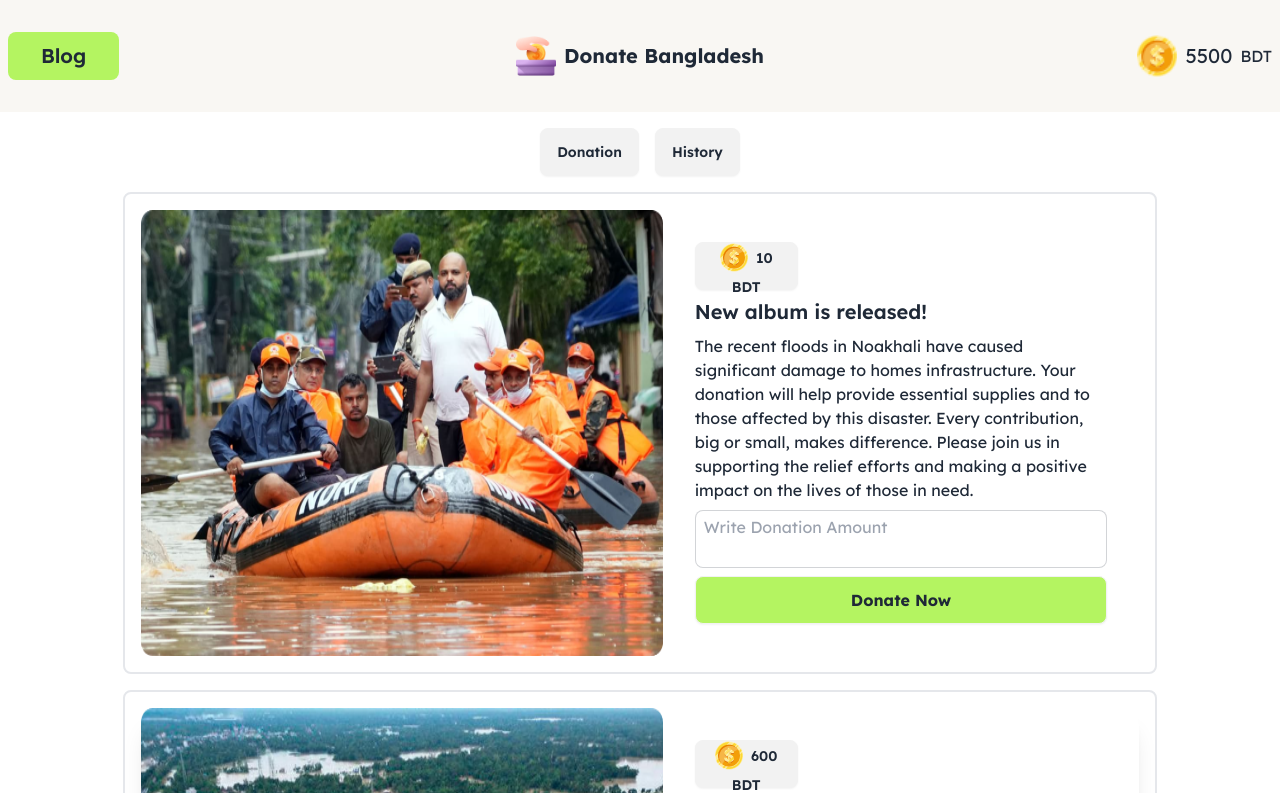
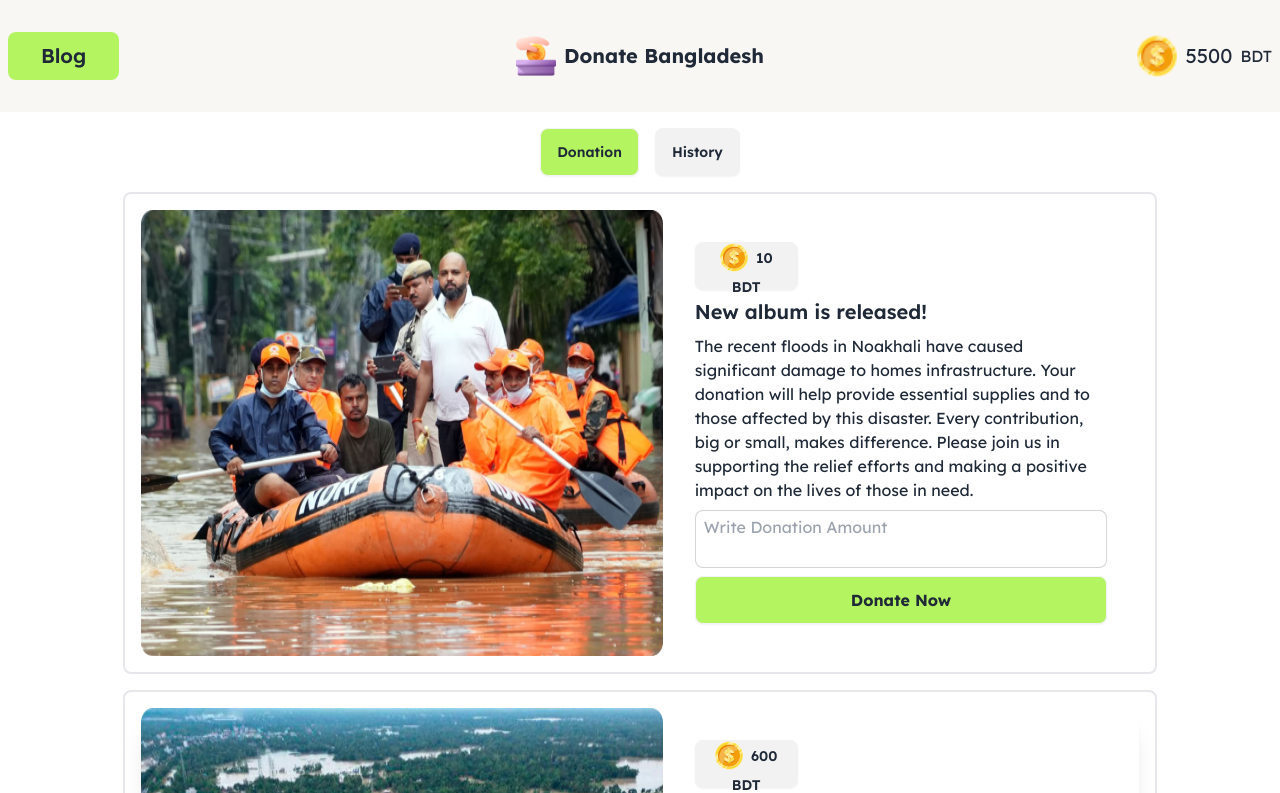
Before and after one commit to Esmot-ara-lajuk/assignment-5, a plain HTML site: page index.html in a window 1280 px wide. Both pictures are taken after a click on the button "Donation". Shown: the top 793 px of the page. Drawn offline with nearby package versions, Linux system fonts and the light colour scheme.

Commit message:
added active button

```diff
--- a/index.css
+++ b/index.css
@@ -2,3 +2,10 @@
   font-family: "Lexend", sans-serif;
   font-optical-sizing: auto;
 }
+
+.primary-button:hover{
+  background-color: #98d942;
+}
+.active{
+  background-color: #B4F461;
+}
--- a/index.html
+++ b/index.html
@@ -47,8 +47,8 @@
         <!-- End Navbar -->
         <!-- Button start -->
         <div class="flex justify-center gap-4 my-4">
-            <button id="donation-page" class="btn btn-donation">Donation</button>
-            <button id="donation-history" class="btn btn-history">History</button>
+            <button id="donation-page" class="btn primary-button">Donation</button>
+            <button id="donation-history" class="btn primary-button">History</button>
         </div>
         <!-- Button End -->
     </header>
--- a/js/features.js
+++ b/js/features.js
@@ -6,3 +6,19 @@ document.getElementById('donation-history').addEventListener('click',function(){
     document.getElementById('history').classList.remove('hidden');
     document.getElementById('donation').classList.add('hidden');
 })
+
+/* Buttons */
+const donationPage =document.getElementById('donation-page');
+const historyPage = document.getElementById('donation-history');
+
+function activeButton(activeBtn){
+    donationPage.classList.remove('active');
+    historyPage.classList.remove('active');
+    activeBtn.classList.add('active');
+}
+donationPage.onclick =function(){
+    activeButton(donationPage)
+}
+historyPage.onclick =function(){
+    activeButton(historyPage)
+}
```
